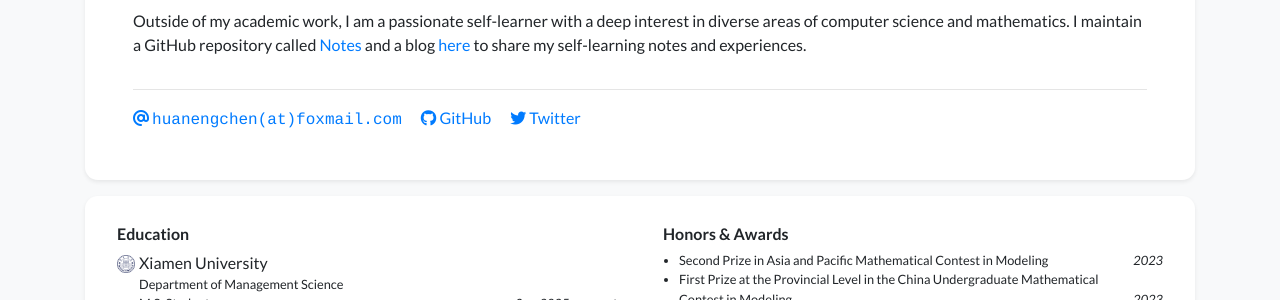
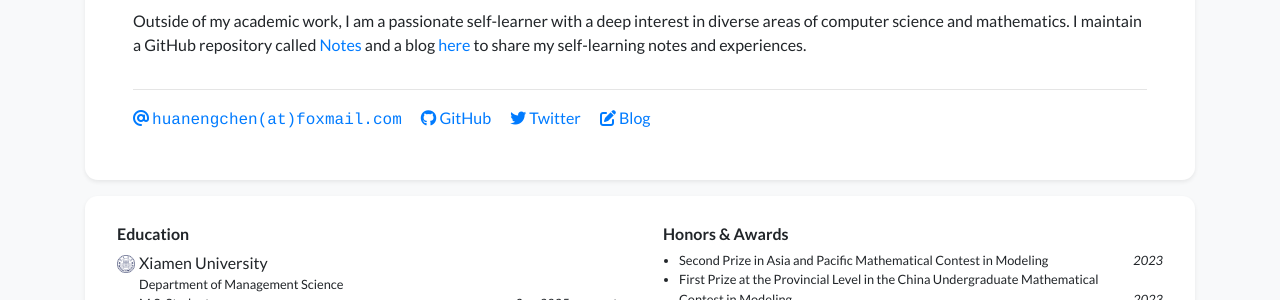
Before and after one commit to luost26/academic-homepage, a Jekyll site: the page built from index.html, in a window 1280 px wide and 1108 px high. Shown: the part 367-667 px from the top of the window. Built offline with Jekyll 4.4.1, drawn with Linux system fonts in a browser that asks for light colours; nearby versions of some CDN libraries; a style sheet for code colours, icons or effects is not loaded.

Commit message:
Add blog link and icon.

```diff
--- a/_data/profile.yml
+++ b/_data/profile.yml
@@ -14,6 +14,7 @@ email: "huanengchen@foxmail.com"
 # gscholar: xFmQpf4AAAAJ  # This is an example, replace it with your own Google Scholar ID
 github: chen-huaneng
 twitter: ChenHuaneng  # Do not include the '@' symbol
+blog: "https://chen-huaneng.github.io"
 # wechat_qrcode: /assets/images/etc/wechat.jpg
 # wechat_prompt: >-
 #   Please tell me your <strong>name</strong> and <strong>affiliation</strong> (current or past) when adding my wechat. Thanks!
--- a/_includes/widgets/profile_card.html
+++ b/_includes/widgets/profile_card.html
@@ -88,6 +88,12 @@
                         </a>
                         {% endif %}
 
+                        {% if site.data.profile.blog %}
+                        <a class="pr-3 no-break" target="_blank" href="{{ site.data.profile.blog | relative_url }}">
+                            <i class="fa-solid fa-pen-to-square"></i> Blog
+                        </a>
+                        {% endif %}
+
                         {% if site.data.profile.orcid %}
                         <a class="pr-3 no-break" target="_blank" href="https://orcid.org/{{ site.data.profile.orcid }}">
                             <i class="fab fa-orcid"></i> ORCID
```
